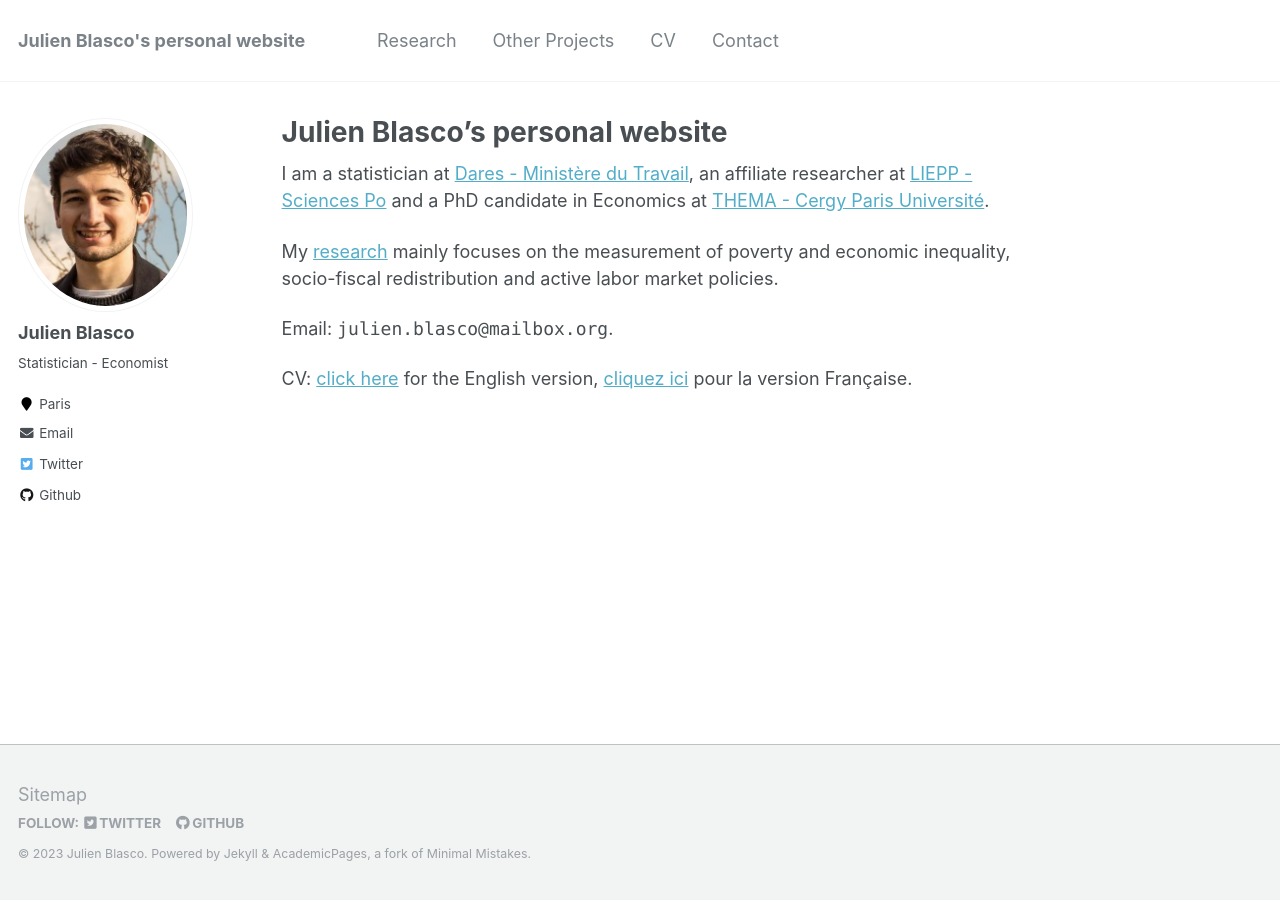
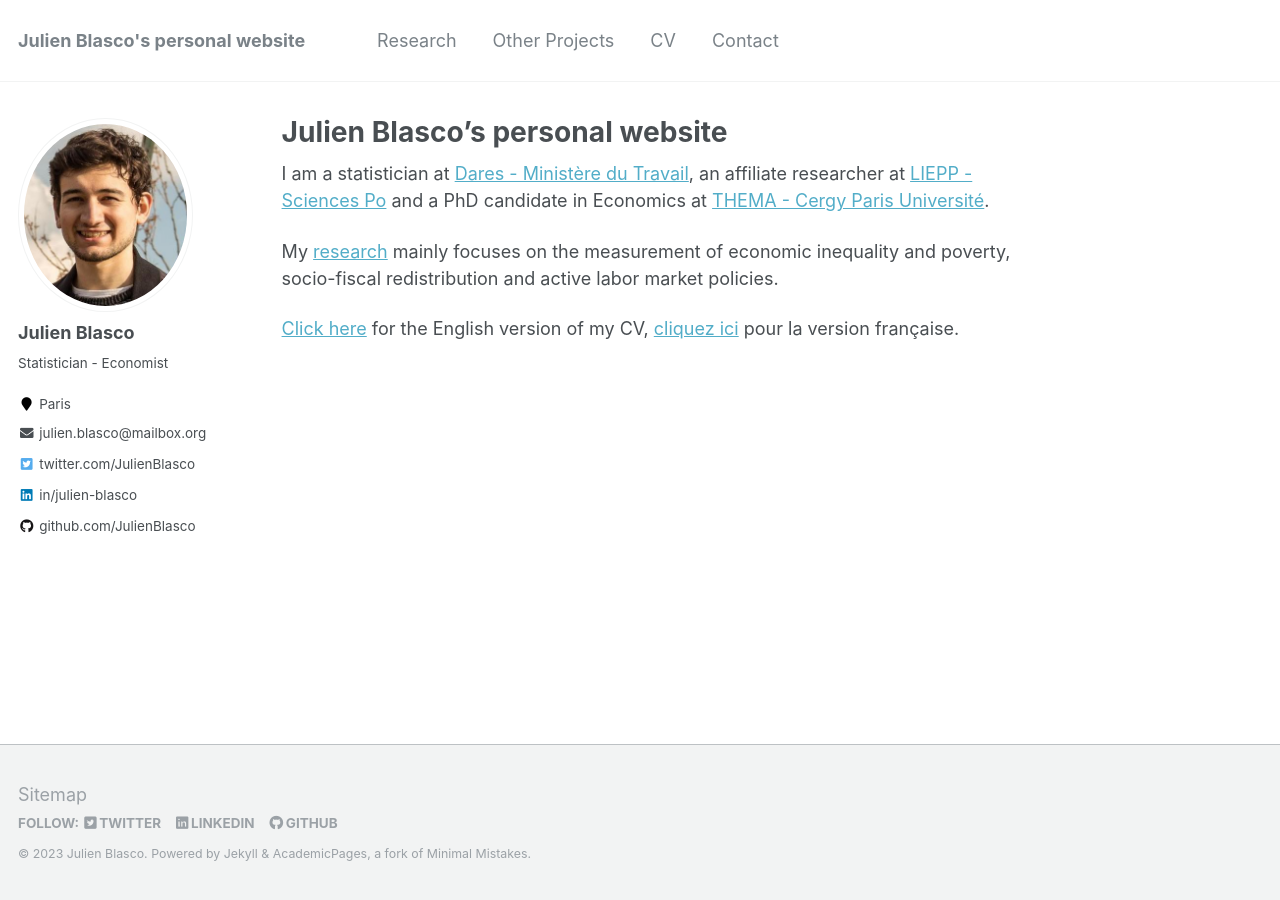
Before and after one commit to JulienBlasco/julienblasco.github.io, a Jekyll site: the page built from _pages/about.md, in a window 1280 px wide. Built offline with Jekyll 4.4.1, drawn with Linux system fonts in a browser that asks for light colours.

```diff
--- a/_config.yml
+++ b/_config.yml
@@ -98,7 +98,7 @@ author:
   instagram        :
   impactstory      : #"https://profiles.impactstory.org/u/xxxx-xxxx-xxxx-xxxx"
   lastfm           :
-  linkedin         :
+  linkedin         : "julien-blasco"
   orcid            :
   pinterest        :
   soundcloud       :
--- a/_includes/author-profile.html
+++ b/_includes/author-profile.html
@@ -32,7 +32,7 @@
         <li><a href="{{ author.uri }}"><i class="fas fa-fw fa-link" aria-hidden="true"></i> {{ site.data.ui-text[site.locale].website_label | default: "Website" }}</a></li>
       {% endif %}
       {% if author.email %}
-        <li><a href="mailto:{{ author.email }}"><i class="fas fa-fw fa-envelope" aria-hidden="true"></i> {{ site.data.ui-text[site.locale].email_label | default: "Email" }}</a></li>
+        <li><a href="mailto:{{ author.email }}"><i class="fas fa-fw fa-envelope" aria-hidden="true"></i> {{ author.email }}</a></li>
       {% endif %}
       {% if author.keybase %}
         <li><a href="https://keybase.io/{{ author.keybase }}"><i class="fas fa-fw fa-key" aria-hidden="true"></i> Keybase</a></li>
@@ -41,7 +41,7 @@
         <li><a href="{{ author.researchgate }}"><i class="fab fa-fw fa-researchgate" aria-hidden="true"></i> ResearchGate</a></li>
       {% endif %}
       {% if author.twitter %}
-        <li><a href="https://twitter.com/{{ author.twitter }}"><i class="fab fa-fw fa-twitter-square" aria-hidden="true"></i> Twitter</a></li>
+        <li><a href="https://twitter.com/{{ author.twitter }}"><i class="fab fa-fw fa-twitter-square" aria-hidden="true"></i> twitter.com/{{ author.twitter }}</a></li>
       {% endif %}
       {% if author.facebook %}
         <li><a href="https://www.facebook.com/{{ author.facebook }}"><i class="fab fa-fw fa-facebook-square" aria-hidden="true"></i> Facebook</a></li>
@@ -50,7 +50,7 @@
         <li><a href="https://plus.google.com/+{{ author.google_plus }}"><i class="fab fa-fw fa-google-plus" aria-hidden="true"></i> Google+</a></li>
       {% endif %}
       {% if author.linkedin %}
-        <li><a href="https://www.linkedin.com/in/{{ author.linkedin }}"><i class="fab fa-fw fa-linkedin" aria-hidden="true"></i> LinkedIn</a></li>
+        <li><a href="https://www.linkedin.com/in/{{ author.linkedin }}"><i class="fab fa-fw fa-linkedin" aria-hidden="true"></i> in/{{ author.linkedin }}</a></li>
       {% endif %}
       {% if author.xing %}
         <li><a href="https://www.xing.com/profile/{{ author.xing }}"><i class="fab fa-fw fa-xing-square" aria-hidden="true"></i> XING</a></li>
@@ -65,7 +65,7 @@
         <li><a href="https://bitbucket.org/{{ author.bitbucket }}"><i class="fab fa-fw fa-bitbucket" aria-hidden="true"></i> Bitbucket</a></li>
       {% endif %}
       {% if author.github %}
-        <li><a href="https://github.com/{{ author.github }}"><i class="fab fa-fw fa-github" aria-hidden="true"></i> Github</a></li>
+        <li><a href="https://github.com/{{ author.github }}"><i class="fab fa-fw fa-github" aria-hidden="true"></i> github.com/{{ author.github }}</a></li>
       {% endif %}
       {% if author.stackoverflow %}
         <li><a href="https://www.stackoverflow.com/users/{{ author.stackoverflow }}"><i class="fab fa-fw fa-stack-overflow" aria-hidden="true"></i> Stackoverflow</a></li>
--- a/_includes/footer.html
+++ b/_includes/footer.html
@@ -11,8 +11,11 @@
     {% if site.facebook.username %}
       <li><a href="https://facebook.com/{{ site.facebook.username }}"><i class="fab fa-facebook-square" aria-hidden="true"></i> Facebook</a></li>
     {% endif %}
+    {% if site.author.linkedin %}
+      <li><a href="https://www.linkedin.com/in/{{ site.author.linkedin }}"><i class="fab fa-linkedin" aria-hidden="true"></i> LinkedIn</a></li>
+    {% endif %}
     {% if site.author.github %}
-      <li><a href="http://github.com/{{ site.author.github }}"><i class="fab fa-github" aria-hidden="true"></i> GitHub</a></li>
+      <li><a href="https://github.com/{{ site.author.github }}"><i class="fab fa-github" aria-hidden="true"></i> GitHub</a></li>
     {% endif %}
     {% if site.author.bitbucket %}
       <li><a href="http://bitbucket.org/{{ site.author.bitbucket }}"><i class="fab fa-bitbucket" aria-hidden="true"></i> Bitbucket</a></li>
--- a/_pages/about.md
+++ b/_pages/about.md
@@ -10,8 +10,6 @@ redirect_from:
 
 I am a statistician at [Dares - Ministère du Travail](https://dares.travail-emploi.gouv.fr/), an affiliate researcher at [LIEPP - Sciences Po](https://www.sciencespo.fr/liepp) and a PhD candidate in Economics at [THEMA - Cergy Paris Université](https://thema.u-cergy.fr).
 
-My [research](/research) mainly focuses on the measurement of poverty and economic inequality, socio-fiscal redistribution and active labor market policies.
+My [research](/research) mainly focuses on the measurement of economic inequality and poverty, socio-fiscal redistribution and active labor market policies.
 
-Email: <kbd>julien.blasco@mailbox.org</kbd>.
-
-CV: [click here](/files/CV_EN_Julien_Blasco_jan_2021.pdf) for the English version, [cliquez ici](/files/CV_FR_Julien_Blasco_oct_2021.pdf) pour la version Française.
+[Click here](/files/CV_EN_Julien_Blasco_jan_2021.pdf) for the English version of my CV, [cliquez ici](/files/CV_FR_Julien_Blasco_oct_2021.pdf) pour la version française.
```
Also changed, not shown: _pages/contact.md (+1 -1 lines).
